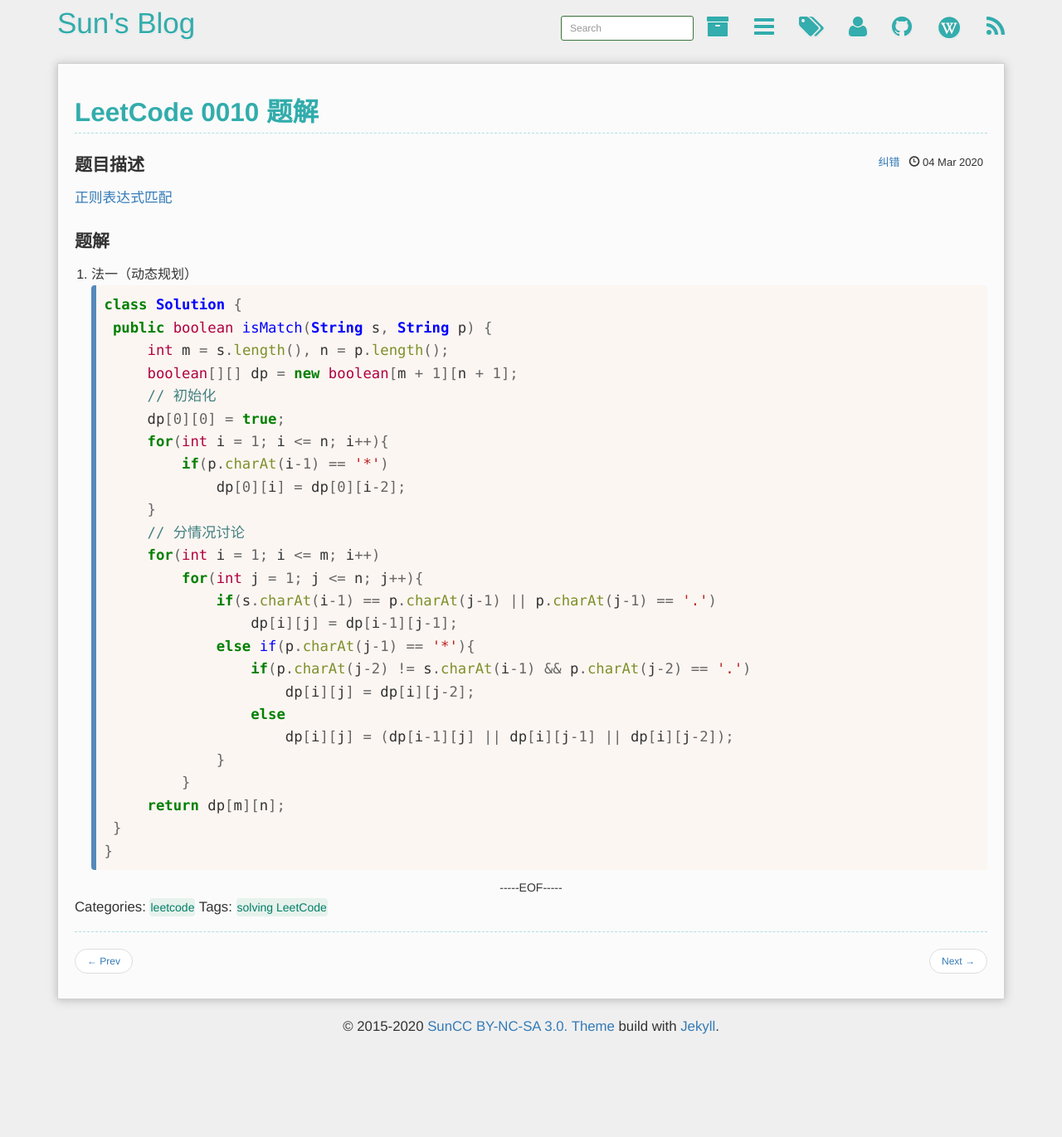
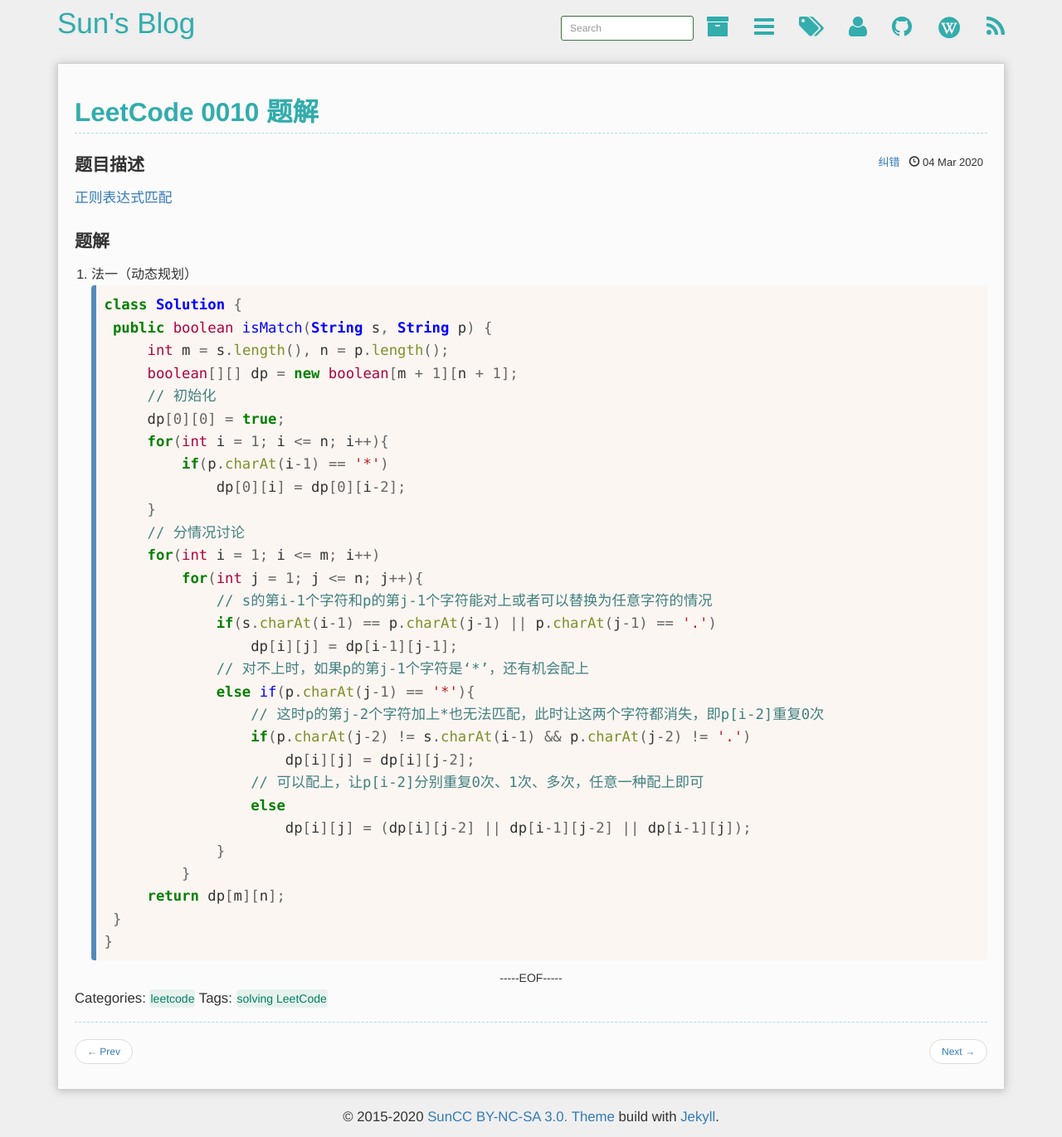
Before and after one commit to YurieSun/YurieSun.github.io, a Jekyll site: the page built from _posts/2020-03-04-leetcode-0010-regular-expression-matching.md, in a window 1280 px wide. Shown: the whole page at 83% size. Built offline with Jekyll 4.4.1, drawn with Linux system fonts in a browser that asks for light colours; before the commit the page ends 1262 px from its top, so only the background shows below that.

Commit message:
Update 2020-03-04-leetcode-0010-regular-expression-matching.md
revise code and comment

```diff
--- a/_posts/2020-03-04-leetcode-0010-regular-expression-matching.md
+++ b/_posts/2020-03-04-leetcode-0010-regular-expression-matching.md
@@ -26,13 +26,17 @@ class Solution {
         // 分情况讨论
         for(int i = 1; i <= m; i++)
             for(int j = 1; j <= n; j++){
+                // s的第i-1个字符和p的第j-1个字符能对上或者可以替换为任意字符的情况
                 if(s.charAt(i-1) == p.charAt(j-1) || p.charAt(j-1) == '.')
                     dp[i][j] = dp[i-1][j-1];
+                // 对不上时，如果p的第j-1个字符是‘*’，还有机会配上
                 else if(p.charAt(j-1) == '*'){
-                    if(p.charAt(j-2) != s.charAt(i-1) && p.charAt(j-2) == '.')
+                    // 这时p的第j-2个字符加上*也无法匹配，此时让这两个字符都消失，即p[i-2]重复0次
+                    if(p.charAt(j-2) != s.charAt(i-1) && p.charAt(j-2) != '.')
                         dp[i][j] = dp[i][j-2];
+                    // 可以配上，让p[i-2]分别重复0次、1次、多次，任意一种配上即可
                     else
-                        dp[i][j] = (dp[i-1][j] || dp[i][j-1] || dp[i][j-2]);
+                        dp[i][j] = (dp[i][j-2] || dp[i-1][j-2] || dp[i-1][j]);
                 }
             }
         return dp[m][n];
```
